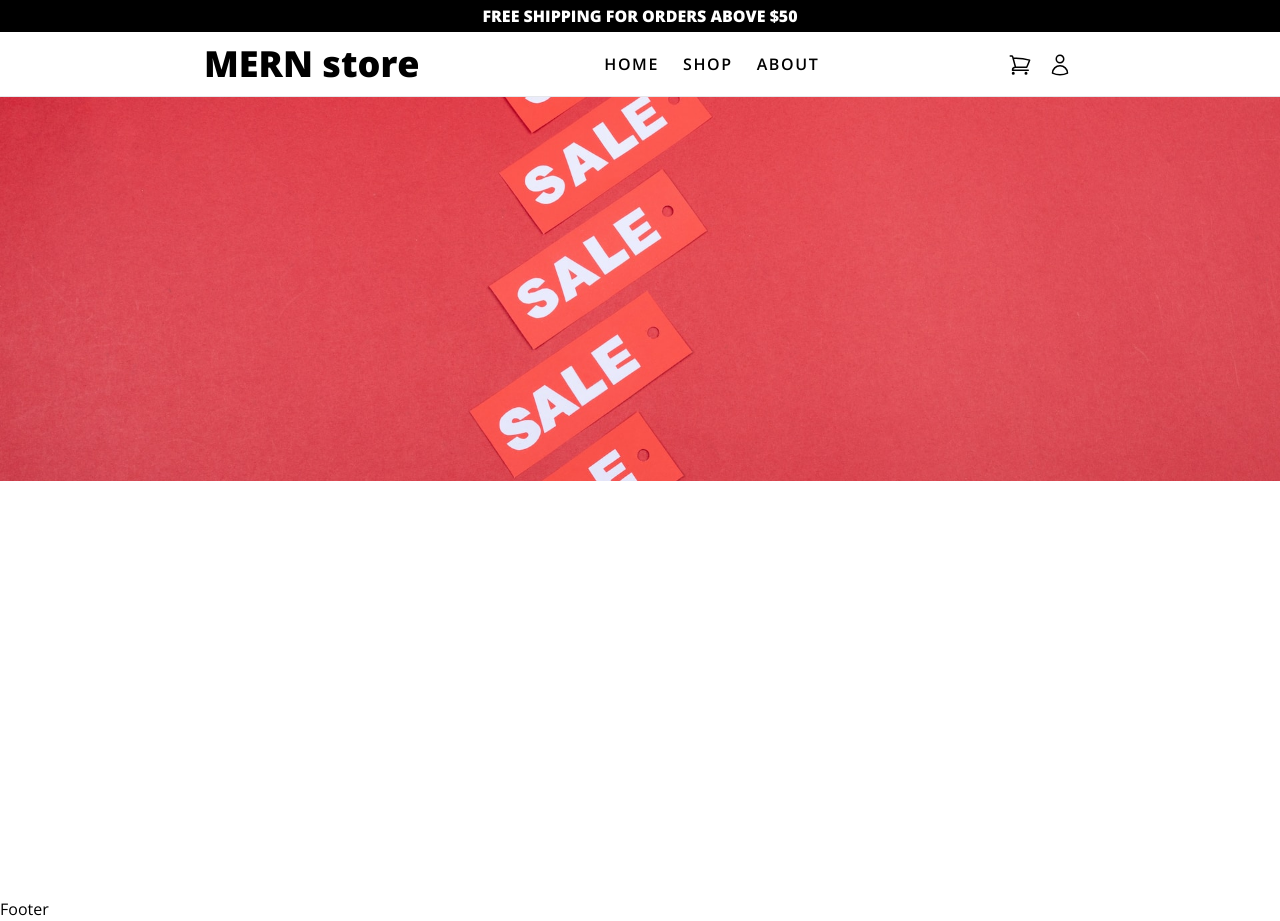
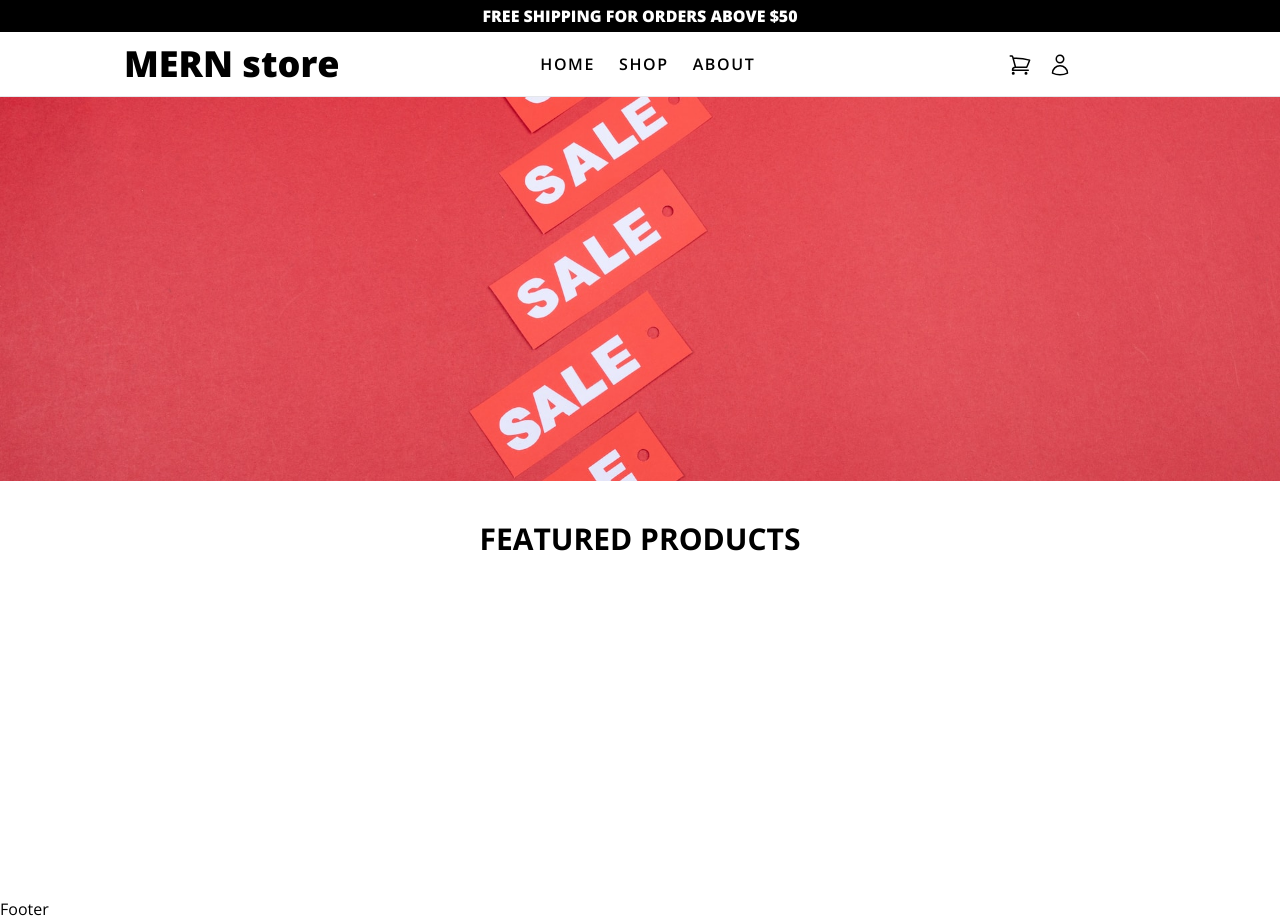
Before and after one commit to malalalash/MERN-ecommerce, a React (Vite) app in the folder client/: page / in a window 1280 px wide. Built offline with nearby package versions, Linux system fonts and the light colour scheme.

Commit message:
fixed alingment in header component and added heading

```diff
--- a/client/src/components/Header/Header.tsx
+++ b/client/src/components/Header/Header.tsx
@@ -37,7 +37,7 @@ const Header = () => {
         <button className="text-lg mt-1 md:hidden" onClick={toggleMenu}>
           <Bars3Icon className="h-7 w-7" />
         </button>
-        <h1 className="flex-2 sm:ml-12 md:ml-0 text-2xl md:text-3xl lg:text-4xl font-extrabold">
+        <h1 className="flex-2 xl:-translate-x-20 ml-10 md:ml-0 text-2xl md:text-3xl lg:text-4xl font-extrabold">
           MERN store
         </h1>
         {isOpen && (
@@ -54,7 +54,7 @@ const Header = () => {
               <XMarkIcon />
             </button>
           </div>
-          <ul className="flex font-semibold flex-col items-start uppercase tracking-widest justify-start gap-4 md:flex-row md:items-center md:p-0 md:m-0 border-b m-5 pb-5 md:border-none">
+          <ul className="flex md:mr-24 lg:mr-32 font-semibold flex-col items-start uppercase tracking-widest justify-start gap-4 md:flex-row md:items-center md:p-0 md:m-0 border-b m-5 pb-5 md:border-none">
             <li className="nav-link">Home</li>
             <li className="nav-link">Shop</li>
             <li className="nav-link">About</li>
--- a/client/src/pages/Home.tsx
+++ b/client/src/pages/Home.tsx
@@ -15,6 +15,11 @@ const Home = () => {
           />
         </picture>
       </div>
+      <div className="w-full max-w-4xl mx-auto flex items-center justify-center">
+        <h1 className="inline-block my-10 uppercase font-bold text-xl md:text-2xl lg:text-3xl">
+          Featured Products
+        </h1>
+      </div>
     </section>
   );
 };
```
